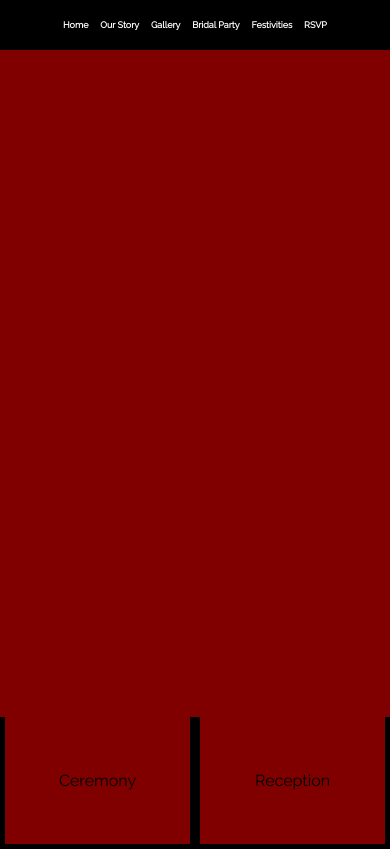
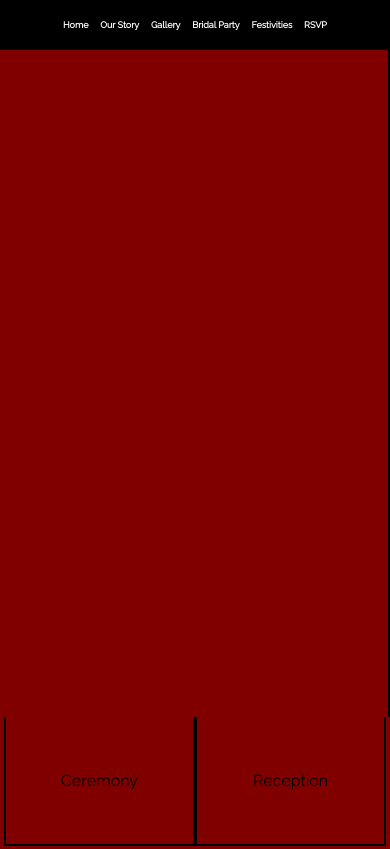
Before and after one commit to jpallath/sherrys_wedding, a React app: page /festivities in a window 390 px wide. Built offline with nearby package versions, Linux system fonts and the light colour scheme; a web font is replaced by a local one.

Commit message:
updates to festivities

```diff
--- a/src/components/festivities.js
+++ b/src/components/festivities.js
@@ -34,7 +34,11 @@ class Festivities extends Component {
           venue:
             "https://images.elitemeetings.com/000317/fort-lauderdale-marriott-coral-springs-hotel-golf-club-and-convention-center_meetings_a.jpg",
           Lon: -80.2851098,
-          Lat: 26.3097357
+          Lat: 26.3097357,
+          extra:
+            "For your convenience, a preferred rate is available the weekend of  10/05/2018 – 10/07/2018, ",
+          link:
+            "http://www.marriott.com/meeting-event-hotels/group-corporate-travel/groupCorp.mi?resLinkData=Jones%20and%20Painumkal%20Wedding%20Room%20Block%5Efllmc%60jswjswa%60122%60USD%60false%604%6010/5/18%6010/7/18%609/5/18&app=resvlink&stop_mobi=yes"
         }
       ]
     };
--- a/src/components/singleevent.js
+++ b/src/components/singleevent.js
@@ -17,7 +17,9 @@ class SingleEvent extends Component {
       address2,
       venue,
       Lon,
-      Lat
+      Lat,
+      extra,
+      link
     } = this.props.activeEvent;
     return (
       <div className="single-event">
@@ -32,6 +34,11 @@ class SingleEvent extends Component {
             <h2>{address0}</h2>
             <h3>{address1}</h3>
             <h3>{address2}</h3>
+            {extra ? (
+              <p>
+                {extra} <a href={link}>which you can find here</a>
+              </p>
+            ) : null}
           </div>
           <div className="images">
             {/* {venue ? <img src={venue} alt="something" /> : null} */}
--- a/src/styles/festivities.css
+++ b/src/styles/festivities.css
@@ -21,17 +21,17 @@
 .event-container li {
   background: maroon;
   width: 100%;
-  height: 30%;
+  height: 10%;
   text-align: center;
   display: flex;
   align-items: center;
   justify-content: center;
-  border: solid black 5px;
+  border: solid black 2px;
   transition: all 0.5s ease-in;
 }
 
 .event-container li:hover {
-  background: gold;
+  background: rgb(220, 20, 60);
   cursor: pointer;
 }
 
@@ -44,7 +44,8 @@
   flex-wrap: wrap;
 }
 .calendar-container {
-  width: 30%;
+  width: 28%;
+  border: 1px solid black;
   background-color: maroon;
   height: 110vh;
   display: flex;
@@ -54,7 +55,8 @@
   color: white;
 }
 .details {
-  width: 70%;
+  width: 71.5%;
+  border: 1px solid black;
   height: 110vh;
   background-color: maroon;
   display: flex;
@@ -85,6 +87,10 @@
   height: 400px;
 }
 
+a {
+  color: white;
+}
+
 @media screen and (max-width: 1024px) {
   ul.event-container {
     position: absolute;
@@ -100,6 +106,7 @@
   .calendar-container,
   .details {
     height: 85vh;
+    border: none;
   }
   .single-event {
     width: 100%;
```
